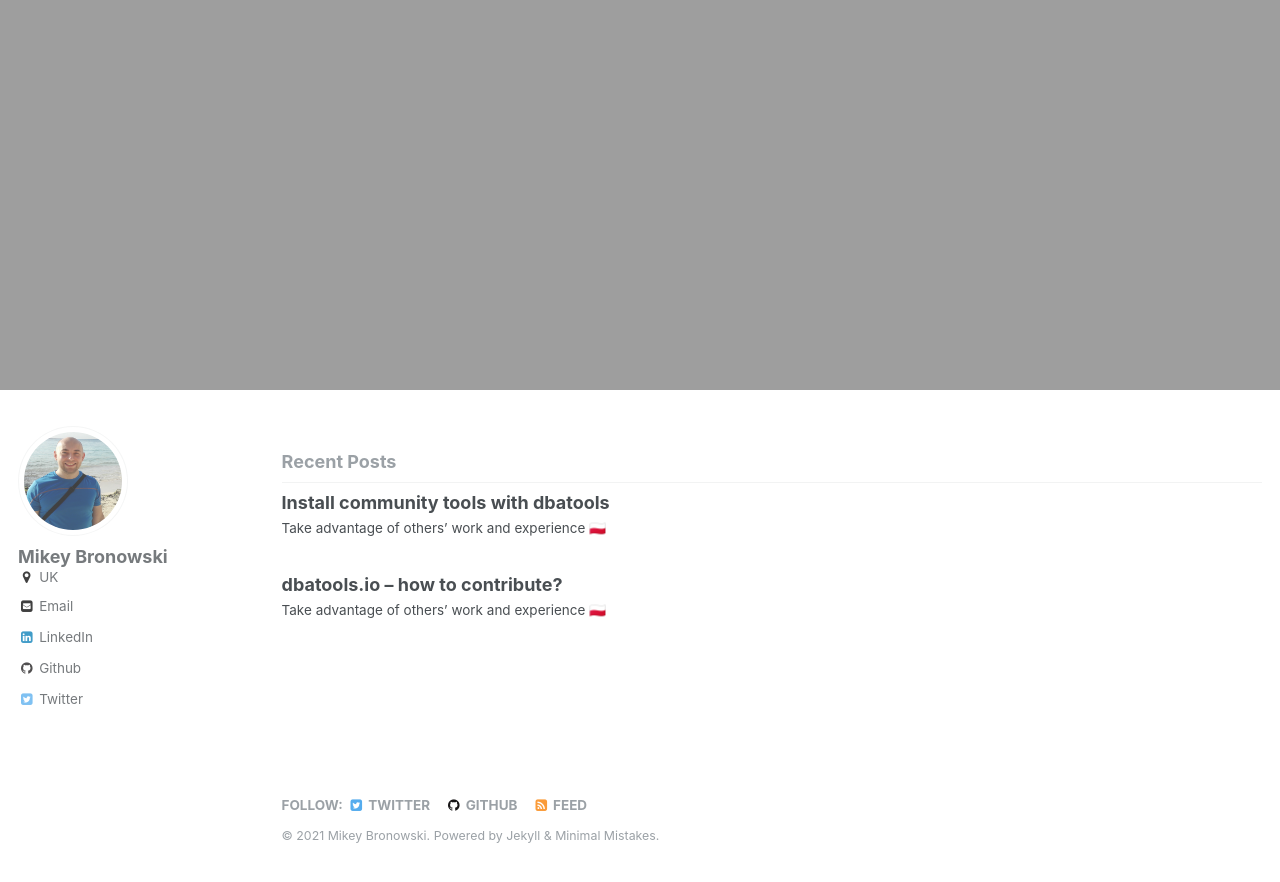
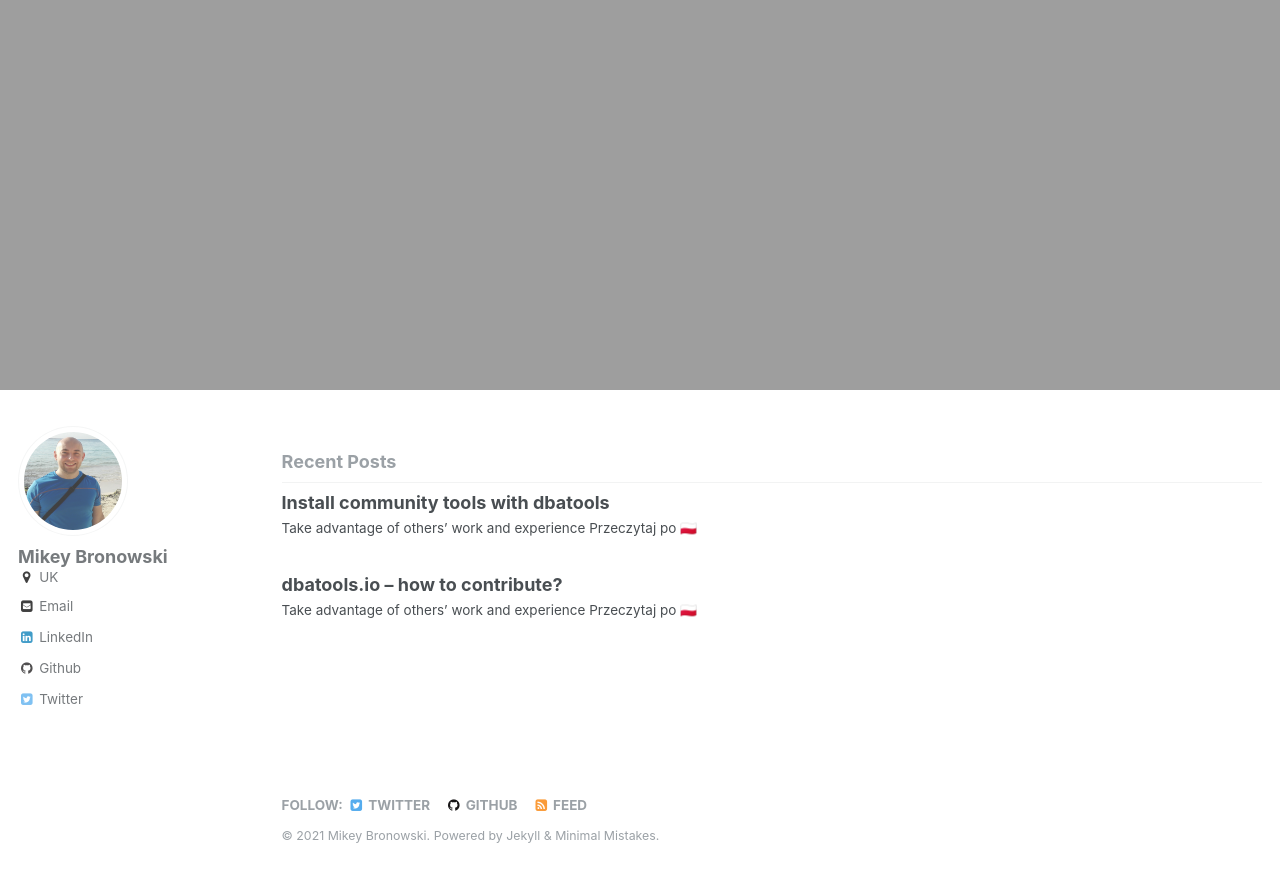
Before and after one commit to MikeyBronowski/mikeybronowski.github.io, a Jekyll site: the page built from index.html, in a window 1280 px wide and 900 px high, scrolled down 652 px. Shown: the top 882 px of the window. Built offline with Jekyll 4.4.1, drawn with Linux system fonts in a browser that asks for light colours; emoji names are drawn with the system emoji font; the list of posts is cut into pages by our own code.

Commit message:
podsumowanie

```diff
--- a/_includes/archive-single.html
+++ b/_includes/archive-single.html
@@ -44,7 +44,7 @@
           {% if versions.size > 1 %}
             {% for version in versions %}
               {% if version.lang != site.lang %}
-                <a href="{{ version.url }}" >{{ site.data.i18n[version.lang].icon }} </a>
+                <a href="{{ version.url }}" >{{ site.data.i18n[version.lang].read_it_in] }} {{ site.data.i18n[version.lang].icon }} </a>
               {% endif %}
             {% endfor %}
           {% endif %}
```
